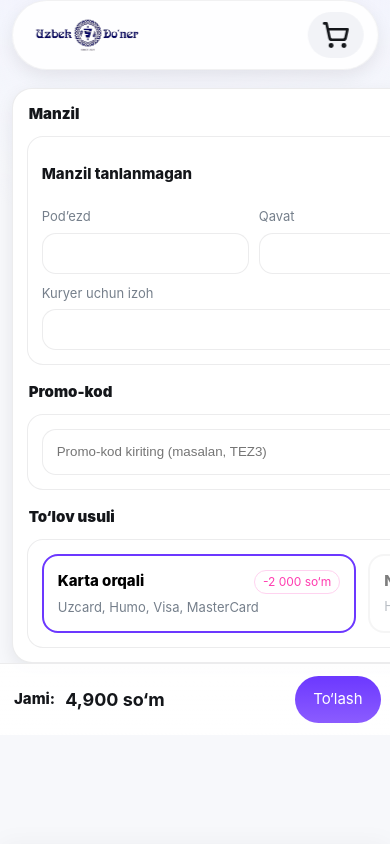
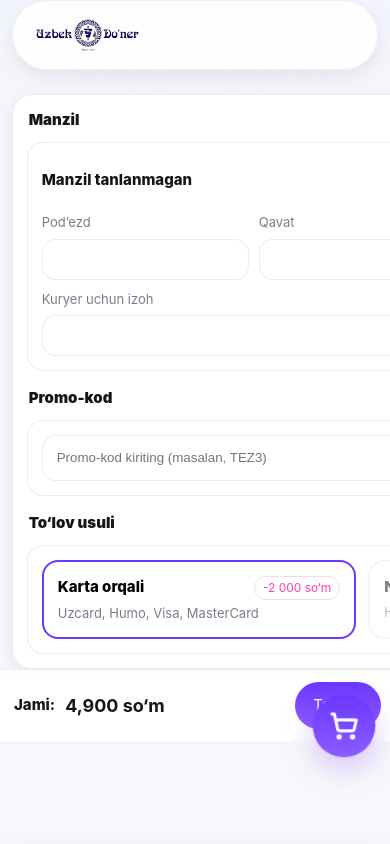
Before and after one commit to Umrzoq993/uzbek-doner-web, a React (Vite) app: page /checkout in a window 390 px wide. Shown: the top 844 px of the page. Built offline with nearby package versions, Linux system fonts and the light colour scheme.

Commit message:
`Refactor AppHeader component and styles to improve mobile and desktop layouts`

```diff
--- a/src/components/AppHeader.jsx
+++ b/src/components/AppHeader.jsx
@@ -1,6 +1,6 @@
 import { Link, useLocation, useNavigate } from "react-router-dom";
 import { useMemo } from "react";
-import { ShoppingCart } from "lucide-react"; // chiroyli ikon
+import { ShoppingCart } from "lucide-react";
 import { useCart } from "../store/cart";
 
 export default function AppHeader() {
@@ -14,15 +14,16 @@ export default function AppHeader() {
   );
 
   return (
+    <>
+      {/* Header: mobile’da sticky emas (SCSS’da boshqariladi), desktop’da fixed */}
       <header className="header">
         <div className="header__inner">
-        {/* Chapda: logo */}
+          {/* chapda logotip */}
           <button
             className="brand"
             onClick={() => nav("/")}
             aria-label="UzbekDoner bosh sahifa"
           >
-          {/* public/logo-navbar.png */}
             <img
               src="/logo-navbar.png"
               alt="UzbekDoner"
@@ -32,15 +33,30 @@ export default function AppHeader() {
             />
           </button>
 
-        {/* O‘ngda: savat */}
-        <Link to="/cart" className="cart-ind cart-ind--lg" aria-label="Savat">
+          {/* o‘ngda cart – faqat >= md ko‘rinadi (SCSS) */}
+          <Link
+            to="/cart"
+            className="cart-ind cart-ind--lg hide-on-mobile"
+            aria-label="Savat"
+          >
             <span className="cart-ind__icon">
               <ShoppingCart size={28} strokeWidth={2.25} />
             </span>
-          {/* <span className="cart-ind__label">Savat</span> */}
+            <span className="cart-ind__label">Savat</span>
             {count > 0 && <span className="cart-ind__badge">{count}</span>}
           </Link>
         </div>
       </header>
+
+      {/* Mobil uchun pastki o‘ngda FAB (doim ko‘rinadi, faqat < md) */}
+      <Link
+        to="/cart"
+        className="cart-fab-mobile show-on-mobile"
+        aria-label="Savat"
+      >
+        <ShoppingCart size={26} strokeWidth={2.5} />
+        {count > 0 && <span className="cart-fab-mobile__badge">{count}</span>}
+      </Link>
+    </>
   );
 }
--- a/src/styles/base.scss
+++ b/src/styles/base.scss
@@ -79,15 +79,21 @@ $bps: (
   --shadow-soft: 0 6px 18px rgba(0, 0, 0, 0.08);
   --shadow-hover: 0 10px 28px rgba(0, 0, 0, 0.12);
   --paybar-h: 72px;
+
+  /* layers */
   --z-header: 1000;
   --z-catbar: 950;
-  --z-modal: 4000; /* modal hamma narsadan yuqorida */
+  --z-fab: 1200;
+  --z-modal: 4000; /* NEW: modal har doim ustida */
 
-  /* Header & CatBar pin settings */
-  --header-h: 64px; /* header minimal height fallback */
-  --header-gap: 10px; /* header bilan catbar oralig‘i */
+  /* sizes */
+  --header-h: 64px; /* desktop fallback */
+  --header-gap: 10px;
+
+  /* FAB placement */
+  --fab-size: 56px;
+  --fab-gap: 18px;
 }
-/* desktopda header biroz balandroq bo‘lishi mumkin */
 @media (min-width: 768px) {
   :root {
     --header-h: 70px;
@@ -116,9 +122,13 @@ body {
 .container {
   @include container;
 }
-/* Header fixed bo‘lgani uchun sahifani pastga bosib turamiz */
+
+/* Page paddings: mobile — oddiy; desktop — header fixed bo‘lgani uchun yuqoridan joy */
 .page {
-  padding: calc(var(--header-h) + var(--header-gap) + 14px) 0 120px;
+  padding: 14px 0 120px; /* mobile */
+  @include up(md) {
+    padding-top: calc(var(--header-h) + var(--header-gap) + 14px);
+  }
   @include down(md) {
     padding-bottom: 160px;
   }
@@ -130,17 +140,13 @@ body {
 }
 
 /* -----------------------------
-   Header (ALWAYS pinned)
+   Header (mobile: static; desktop: fixed)
 ------------------------------*/
 .header {
-  /* Fixed: har doim tepada, markazga yoyilgan container kengligida */
-  position: fixed;
-  top: env(safe-area-inset-top, 0px);
-  left: 50%;
-  transform: translateX(-50%);
-  width: min(1200px, 94vw);
-  z-index: var(--z-header);
-
+  /* mobile: static bubble */
+  position: static;
+  @include container;
+  margin-bottom: var(--header-gap);
   border-radius: 999px;
   @include card-surface(999px);
   backdrop-filter: saturate(140%) blur(8px);
@@ -153,9 +159,19 @@ body {
     padding: 10px 14px;
     display: flex;
     align-items: center;
-    justify-content: space-between; /* logo chapda, savat o‘ngda */
+    justify-content: space-between;
     gap: 12px;
     min-height: var(--header-h);
+  }
+
+  /* desktop: fixed center */
+  @include up(md) {
+    position: fixed;
+    top: env(safe-area-inset-top, 0px);
+    left: 50%;
+    transform: translateX(-50%);
+    width: min(1200px, 94vw);
+    z-index: var(--z-header);
   }
 }
 .brand {
@@ -179,7 +195,19 @@ body {
   }
 }
 
-/* Savat chipi (kattaroq, chiroyli) */
+/* Header ichidagi cart-ind – mobil’da ko‘rinmasin, desktop’da ko‘rinsin */
+.hide-on-mobile {
+  @include down(md) {
+    display: none !important;
+  }
+}
+.show-on-mobile {
+  @include up(md) {
+    display: none !important;
+  }
+}
+
+/* Savat chipi */
 .cart-ind {
   position: relative;
   display: inline-flex;
@@ -189,7 +217,6 @@ body {
   background: var(--surface-2);
   border-radius: 9999px;
   transition: box-shadow 0.18s ease, transform 0.12s ease;
-
   &__icon {
     display: inline-flex;
     line-height: 0;
@@ -453,7 +480,6 @@ body {
   display: grid;
   grid-template-rows: auto 1fr;
   cursor: pointer;
-
   &__media {
     aspect-ratio: 4/3;
     background: var(--surface-2);
@@ -518,7 +544,6 @@ body {
   position: relative;
   overflow: hidden;
   transition: transform 0.12s ease, box-shadow 0.18s ease, background 0.18s ease;
-
   &--primary {
     @include gradient-brand;
     color: #fff;
@@ -554,10 +579,9 @@ body {
   background: rgba(0, 0, 0, 0.36);
   display: grid;
   place-items: end center;
-  z-index: var(--z-modal); /* <<< headerdan yuqori */
+  z-index: var(--z-modal);
   padding: 14px;
 }
-
 .sheet {
   width: 100%;
   max-width: 720px;
@@ -567,14 +591,13 @@ body {
   border-top-right-radius: 24px;
   overflow: auto;
   animation: su 0.26s ease;
-  z-index: calc(var(--z-modal) + 1); /* ehtiyot uchun */
-  position: relative; /* close tugma uchun stacking context */
+  z-index: calc(var(--z-modal) + 1);
+  position: relative;
 
   &--product {
     max-width: min(900px, 96vw);
     position: relative;
   }
-
   &__head {
     position: sticky;
     top: 0;
@@ -585,14 +608,13 @@ body {
     align-items: center;
     justify-content: space-between;
     padding: 12px 14px;
-    z-index: 1; /* sarlavha tanasi ustida */
+    z-index: 1;
   }
-
   &__close {
     position: absolute;
     right: 10px;
     top: 10px;
-    z-index: 2; /* rasmdan va head’dan yuqori */
+    z-index: 2;
     width: 36px;
     height: 36px;
     border-radius: 999px;
@@ -601,7 +623,6 @@ body {
     cursor: pointer;
   }
 }
-
 .product-hero {
   position: relative;
   width: 100%;
@@ -749,20 +770,23 @@ body {
 }
 
 /* -----------------------------
-   Catbar (pinned under header)
+   Catbar (mobile: top; desktop: header ostida)
 ------------------------------*/
 .catbar {
-  /* AppHeader fixed bo‘lgani uchun CatBar top = header height + gap */
-  @include sticky(
-    calc(env(safe-area-inset-top, 0px) + var(--header-h) + var(--header-gap)),
-    950
-  );
+  /* MOBILE: eng tepaga yopishsin */
+  @include sticky(env(safe-area-inset-top, 0px), var(--z-catbar));
   @include card-surface(999px);
   @include container;
   overflow: hidden;
   margin: 12px auto;
   padding: 6px;
-  z-index: var(--z-catbar); /* headerdan pastda */
+
+  /* DESKTOP: header + gap ostida pin */
+  @include up(md) {
+    top: calc(
+      env(safe-area-inset-top, 0px) + var(--header-h) + var(--header-gap)
+    );
+  }
 
   &__inner {
     position: relative;
@@ -774,6 +798,7 @@ body {
     touch-action: pan-x;
     @include no-scrollbar;
   }
+
   &__indicator {
     position: absolute;
     left: var(--ind-x, 0);
@@ -878,6 +903,8 @@ body {
     transform: translateY(1px);
   }
 }
+
+/* ScrollTop (default desktop joylashuvi) */
 .scrolltop {
   position: fixed;
   right: 18px;
@@ -894,6 +921,28 @@ body {
   @include gradient-brand;
   color: #fff;
   box-shadow: var(--shadow-2);
+}
+
+/* MOBILE: ScrollTop FAB chapida, bir xil pastki offset */
+/* Default: mobil keng ekranlarda scrolltop savatchaning CHAPida */
+@include down(md) {
+  .scrolltop {
+    right: calc(var(--fab-gap) + var(--fab-size) + 12px);
+    bottom: calc(
+      var(--paybar-h) + var(--fab-gap) + env(safe-area-inset-bottom, 0px)
+    );
+  }
+}
+
+/* Juda tor ekranlar (<= 380px): scrolltop savatchaning OSTIDA */
+@media (max-width: 380px) {
+  .scrolltop {
+    right: var(--fab-gap);
+    bottom: calc(
+      var(--paybar-h) + var(--fab-gap) + env(safe-area-inset-bottom, 0px) +
+        var(--fab-size) + 12px
+    );
+  }
 }
 
 /* -----------------------------
@@ -1130,7 +1179,6 @@ body {
   gap: 6px;
   height: 40px;
   padding: 0 6px;
-
   &__btn {
     width: 36px;
     height: 28px;
@@ -1165,7 +1213,6 @@ body {
       animation: qty-pop 220ms ease-out;
     }
   }
-
   @media (max-width: 420px) {
     grid-template-columns: 32px 1fr 32px;
     height: 36px;
@@ -1208,3 +1255,57 @@ body {
     animation: none !important;
   }
 }
+
+/* -----------------------------
+   Mobile Cart FAB (heartbeat)
+------------------------------*/
+@keyframes heartbeat {
+  0%,
+  24%,
+  60%,
+  100% {
+    transform: scale(1);
+  }
+  12% {
+    transform: scale(1.12);
+  }
+  36% {
+    transform: scale(1.07);
+  }
+}
+.cart-fab-mobile {
+  position: fixed;
+  right: var(--fab-gap);
+  bottom: calc(
+    var(--paybar-h) + var(--fab-gap) + env(safe-area-inset-bottom, 0px)
+  );
+  z-index: var(--z-fab);
+  width: var(--fab-size);
+  height: var(--fab-size);
+  border-radius: 9999px;
+  display: grid;
+  place-items: center;
+  @include gradient-brand;
+  color: #fff;
+  box-shadow: 0 10px 28px rgba(124, 58, 237, 0.28);
+  animation: heartbeat 1.8s ease-in-out infinite;
+  will-change: transform;
+
+  &__badge {
+    position: absolute;
+    top: -6px;
+    right: -6px;
+    background: #ff4d4f;
+    color: #fff;
+    border-radius: 9999px;
+    font-weight: 800;
+    font-size: 12px;
+    padding: 2px 6px;
+    box-shadow: 0 6px 16px rgba(255, 77, 79, 0.35);
+  }
+}
+@media (prefers-reduced-motion: reduce) {
+  .cart-fab-mobile {
+    animation: none !important;
+  }
+}
```
Lines whose indentation alone changed are shown as unchanged.
